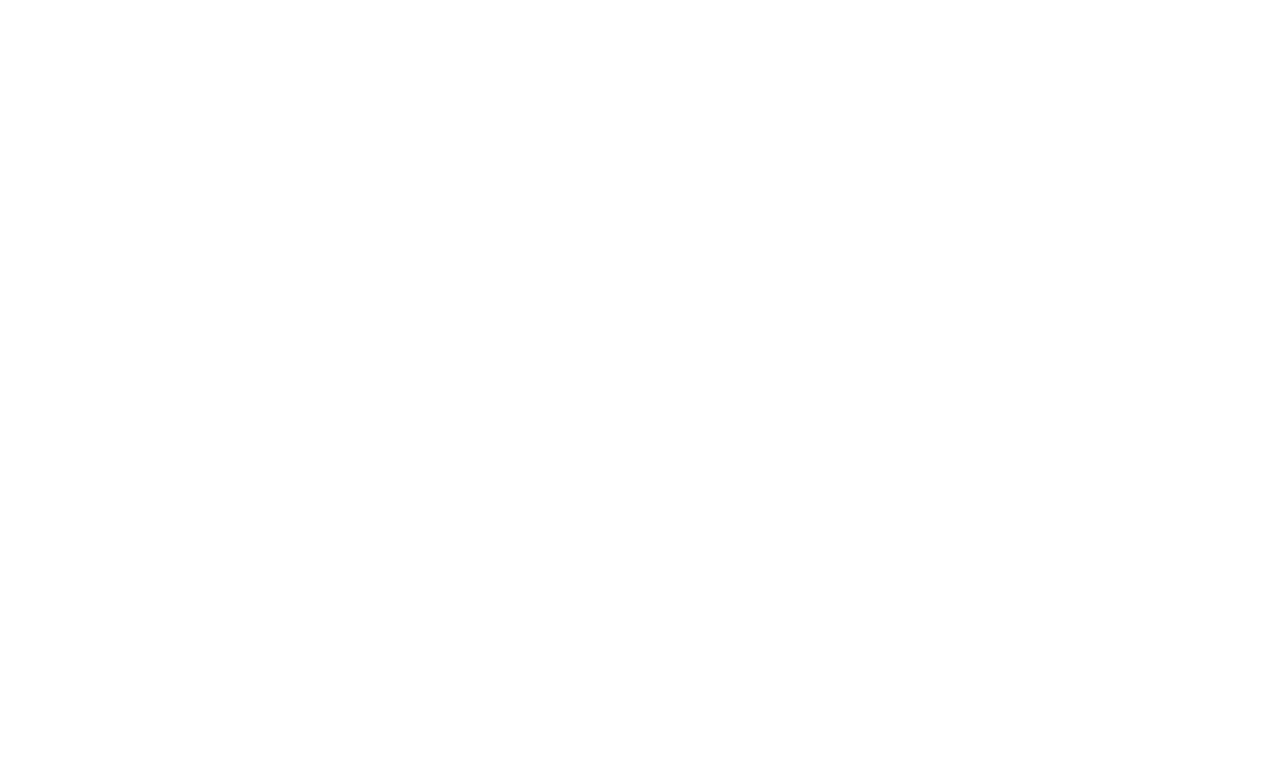
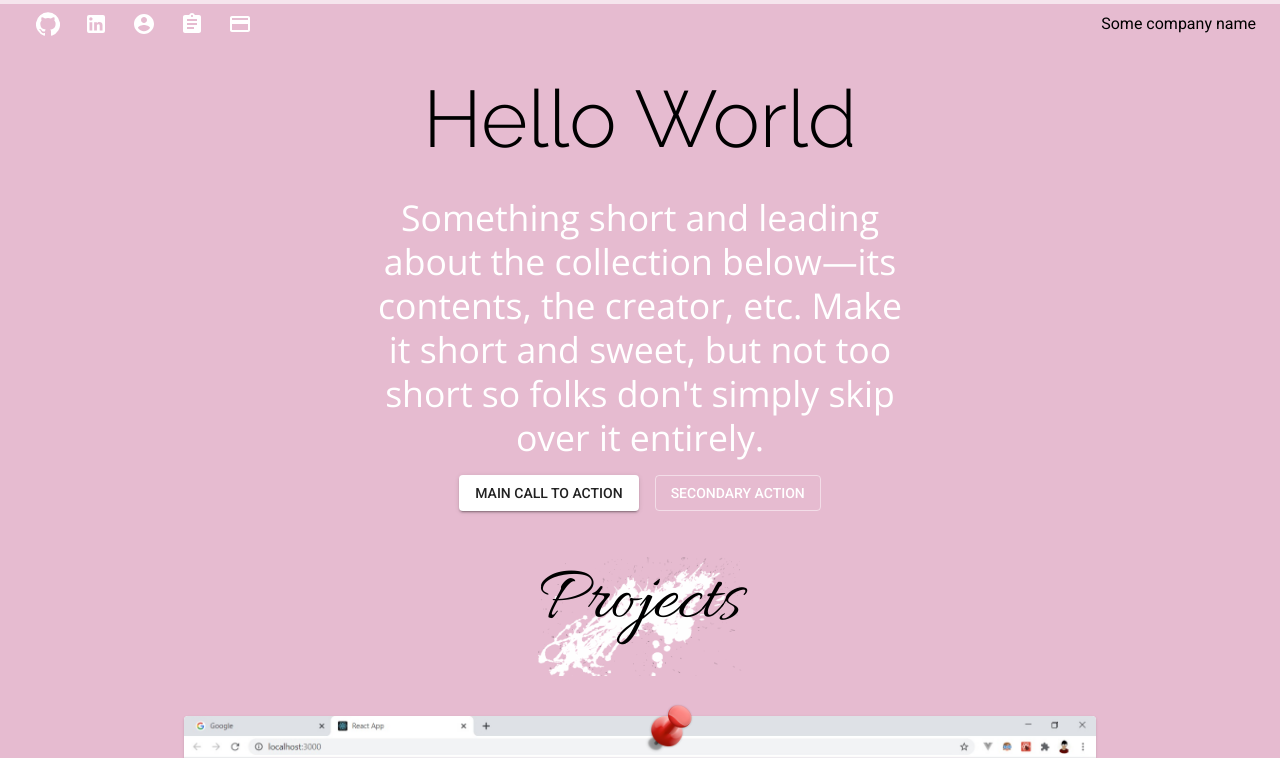
Before and after one commit to qwerty003/Portfolio, a React (Create React App) app: page / in a window 1280 px wide. Shown: the top 758 px of the page. Built offline with nearby package versions, Linux system fonts and the light colour scheme.

Commit message:
Rendered Portfolio component via index.js and removed App component.

```diff
--- a/src/index.js
+++ b/src/index.js
@@ -1,12 +1,12 @@
 import React from 'react';
 import ReactDOM from 'react-dom';
 import './index.css';
-import App from './App';
+import Portfolio from './portfolio';
 import reportWebVitals from './reportWebVitals';
 
 ReactDOM.render(
   <React.StrictMode>
-    <App />
+    <Portfolio />
   </React.StrictMode>,
   document.getElementById('root')
 );
```
